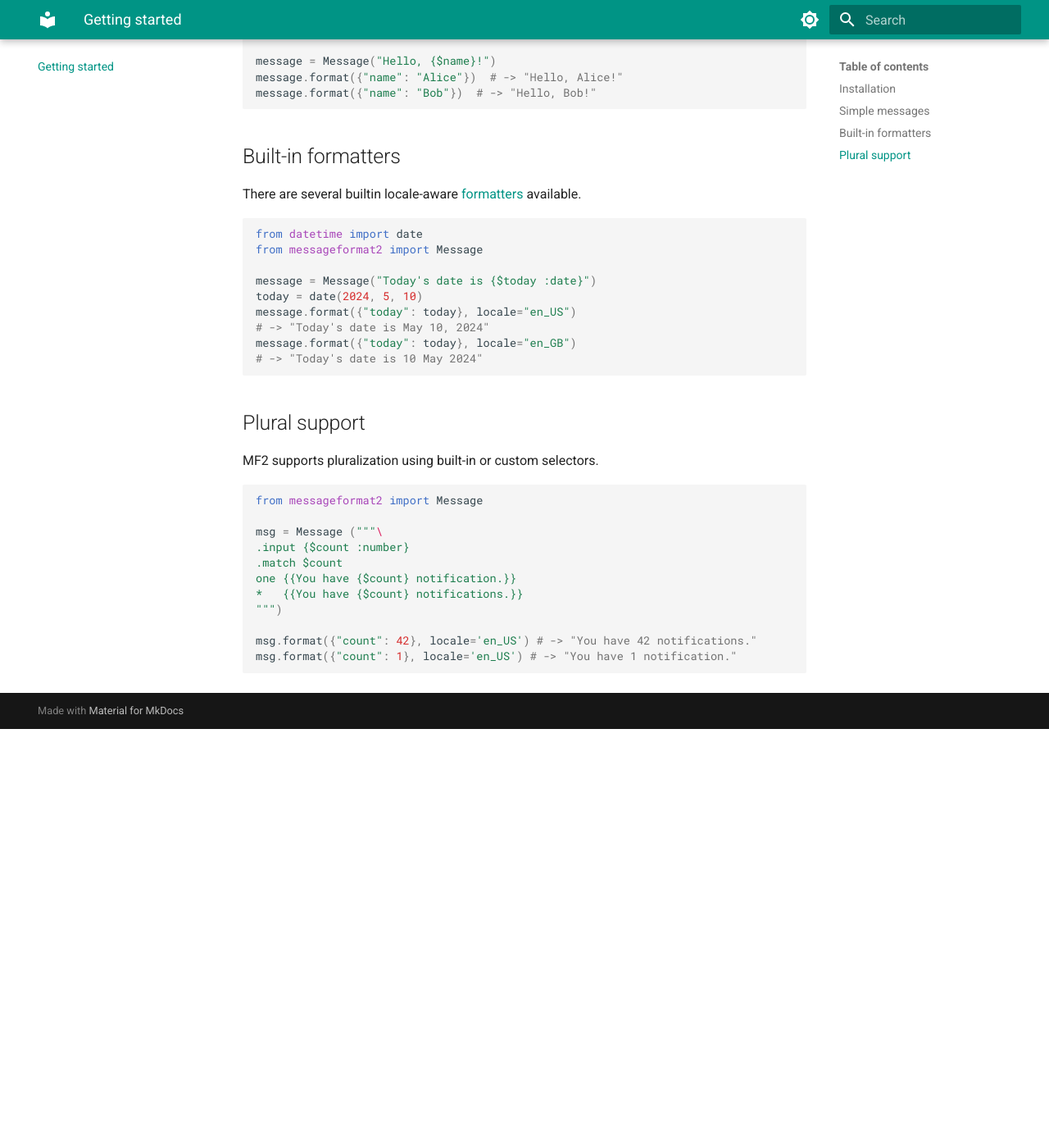
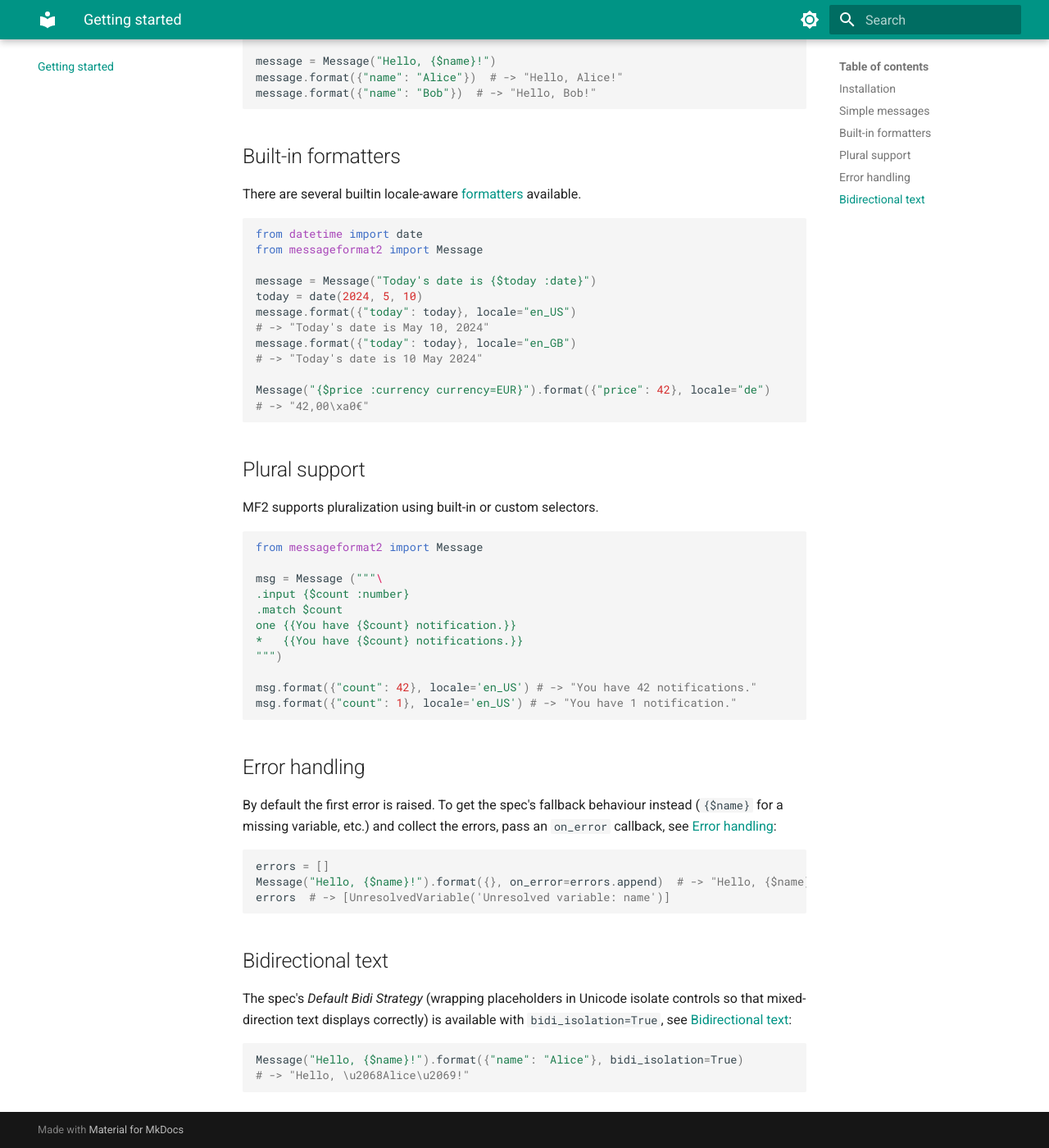
Before and after one commit to tomasr8/messageformat2, an MkDocs documentation site: the page built from docs/getting_started.md, in a window 1280 px wide and 1400 px high, scrolled down 570 px. Shown: the whole window at 82% size. Built offline with MkDocs 1.6.1 and Material for MkDocs 9.7.7, drawn with Linux system fonts in a browser that asks for light colours; before the commit the page ends 1459 px from its top, so only the background shows below that.

Commit message:
Update docs

````diff
--- a/docs/getting_started.md
+++ b/docs/getting_started.md
@@ -38,6 +38,9 @@ message.format({"today": today}, locale="en_US")
 # -> "Today's date is May 10, 2024"
 message.format({"today": today}, locale="en_GB")
 # -> "Today's date is 10 May 2024"
+
+Message("{$price :currency currency=EUR}").format({"price": 42}, locale="de")
+# -> "42,00\xa0€"
 ```
 
 ## Plural support
@@ -57,3 +60,26 @@ one {{You have {$count} notification.}}
 msg.format({"count": 42}, locale='en_US') # -> "You have 42 notifications."
 msg.format({"count": 1}, locale='en_US') # -> "You have 1 notification."
 ```
+
+## Error handling
+
+By default the first error is raised. To get the spec's fallback behaviour instead (`{$name}` for a
+missing variable, etc.) and collect the errors, pass an `on_error` callback,
+see [Error handling](howto/errors.md):
+
+```python
+errors = []
+Message("Hello, {$name}!").format({}, on_error=errors.append)  # -> "Hello, {$name}!"
+errors  # -> [UnresolvedVariable('Unresolved variable: name')]
+```
+
+## Bidirectional text
+
+The spec's *Default Bidi Strategy* (wrapping placeholders in Unicode isolate controls so that mixed-direction
+text displays correctly) is available with `bidi_isolation=True`,
+see [Bidirectional text](explanation.md#bidirectional-text):
+
+```python
+Message("Hello, {$name}!").format({"name": "Alice"}, bidi_isolation=True)
+# -> "Hello, \u2068Alice\u2069!"
+```
````
Also changed, not shown: README.md (+34 -9 lines), docs/index.md (+9 -6 lines).
